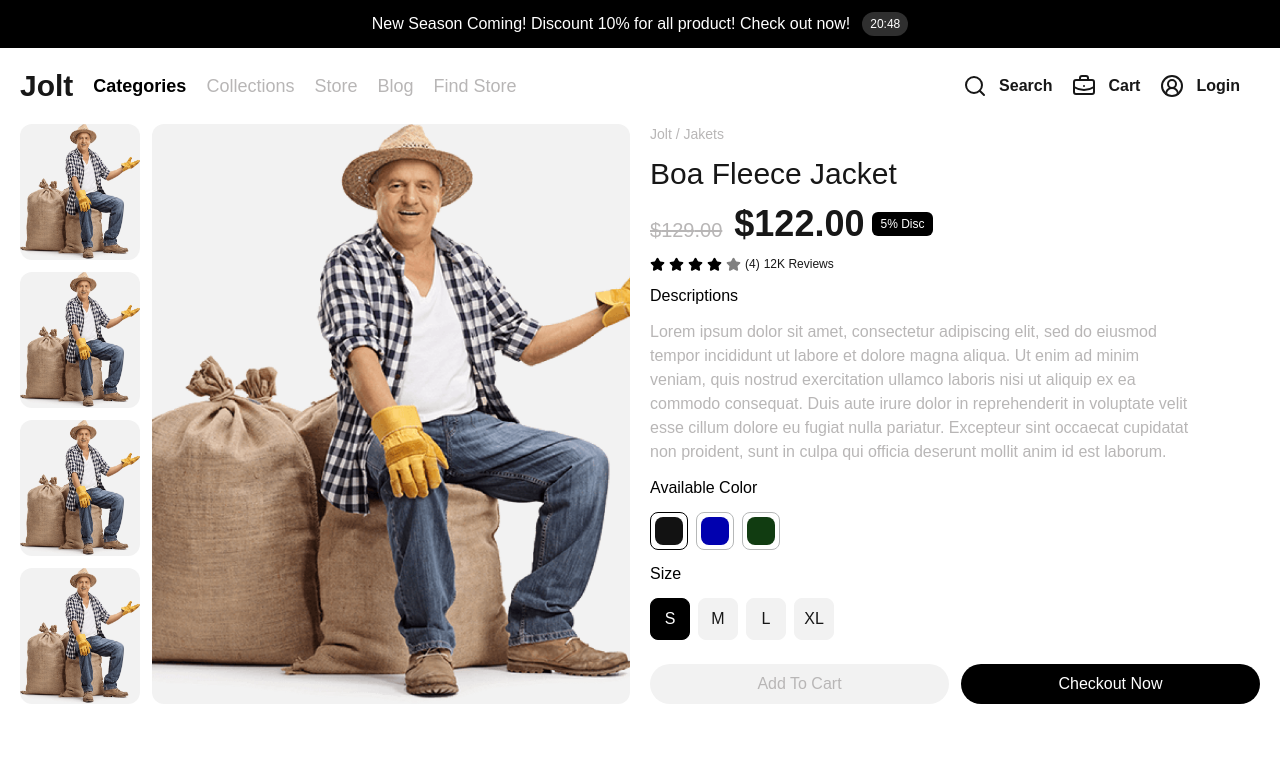
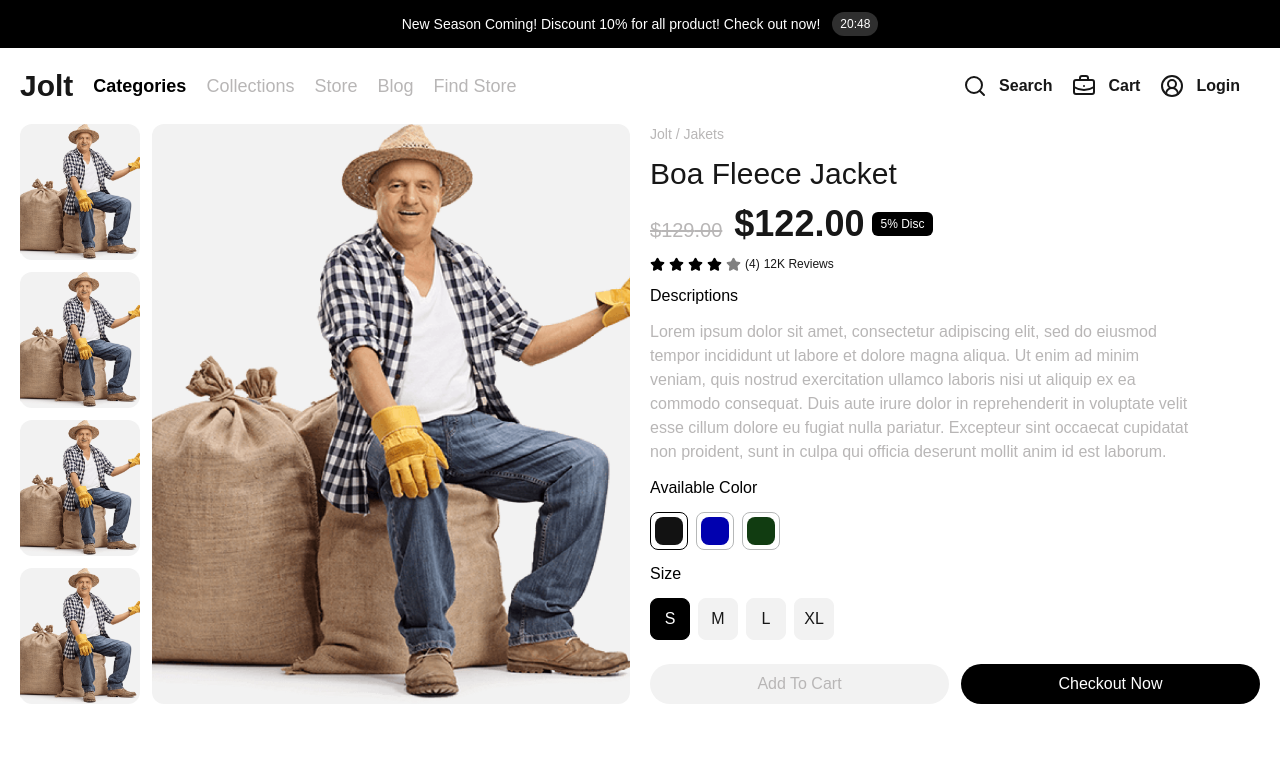
Before and after one commit to Mahamudu-Halic/ecormmerce, a Next.js app: page / in a window 1280 px wide. Shown: the top 762 px of the page. Built offline with nearby package versions, Linux system fonts and the light colour scheme.

Commit message:
ui fixes

```diff
--- a/src/components/item-image-list.tsx
+++ b/src/components/item-image-list.tsx
@@ -14,7 +14,7 @@ const ItemImageList = () => {
               fill
               src={"/assets/img05 1.png"}
               alt="item"
-              className="object-center"
+              className="object-center object-cover"
             />
           </div>
         );
--- a/src/components/timer.tsx
+++ b/src/components/timer.tsx
@@ -1,10 +1,10 @@
 import React from "react";
-
 
 const TimerComponent = () => {
   return (
-    <div className="z-50 bg-black text-white w-full p-3 flex items-center justify-center gap-3 sticky top-0">
-      New Season Coming! Discount 10% for all product! Check out now! <span className="bg-[#2F2F2F] py-1 px-2 rounded-xl text-xs">20:48</span>
+    <div className="z-50 text-xs md:text-sm bg-black text-white w-full p-3 flex items-center justify-center gap-3 sticky top-0">
+      <p>New Season Coming! Discount 10% for all product! Check out now!</p>{" "}
+      <span className="bg-[#2F2F2F] py-1 px-2 rounded-xl text-xs">20:48</span>
     </div>
   );
 };
```
